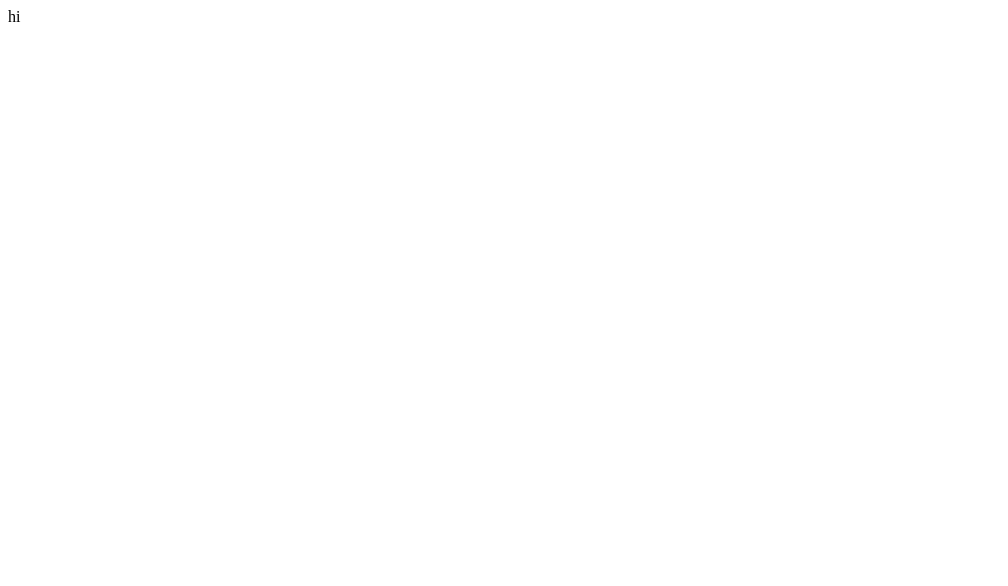
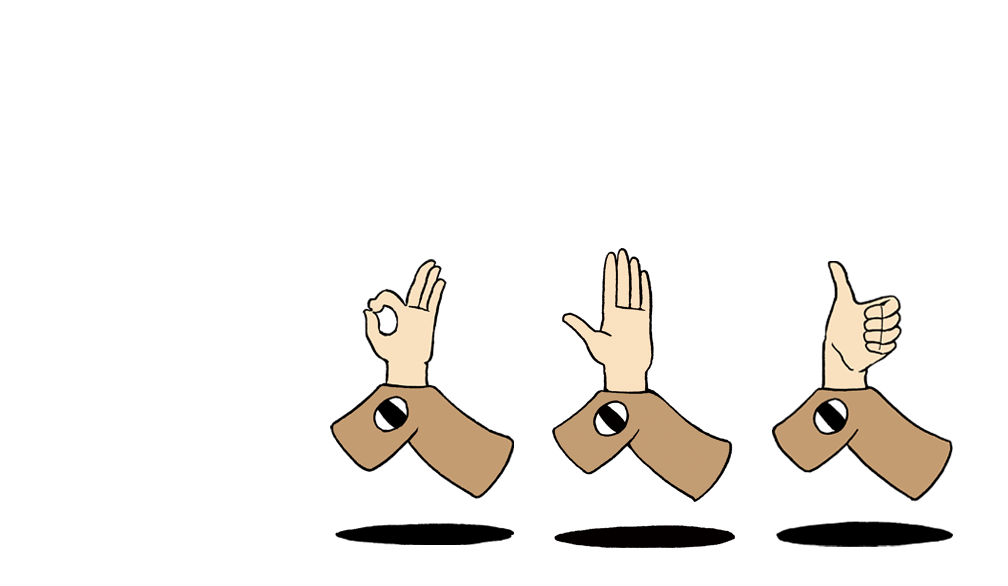
Before and after one commit to kymkdd/wwwwww, a plain HTML site: page index.html in a window 1280 px wide. Shown: the whole page, without its empty margins (0-1008 px from the left). Drawn offline with Linux system fonts and the light colour scheme.

Commit message:
New page

```diff
--- a/index.html
+++ b/index.html
@@ -1,2 +1,68 @@
+<!DOCTYPE html>
+<html lang="en">
 
-hi
+<head>
+    <meta charset="UTF-8">
+    <meta name="viewport" content="width=device-width, initial-scale=1.0">
+    <meta http-equiv="X-UA-Compatible" content="ie=edge">
+    <title>hi</title>
+</head>
+<style>
+    html {
+        margin: 0px;
+        height: 100%;
+        width: 100%;
+    }
+
+    body {
+        margin: 0px;
+        min-height: 100%;
+        display: flex;
+        align-items: center;
+        justify-content: center;
+    }
+
+    a {
+
+        margin-left: auto;
+        margin-right: auto;
+        display: block;
+
+        text-decoration: none;
+    }
+
+    #container {
+        height: 90%;
+        display: flex;
+        align-items: center;
+        justify-content: center;
+        vertical-align: middle;
+        text-align: center;
+    }
+
+    @media only screen and (max-width: 600px) {
+        #container {
+            flex-direction: column;
+            justify-content: center;
+
+        }
+
+</style>
+
+<body>
+
+    <div id="container">
+        <a href="https://vanille.nkmk.ch/">
+            <img src="img/o.png" alt="o">
+        </a>
+        <a href="https://twitter.com/lazuleri">
+            <img src="img/w.png" alt="w">
+        </a>
+        <a href="https://www.youtube.com/watch?v=vc_UVpFayaw">
+            <img src="img/y.png" alt="y">
+        </a>
+    </div>
+
+</body>
+
+</html>
```
